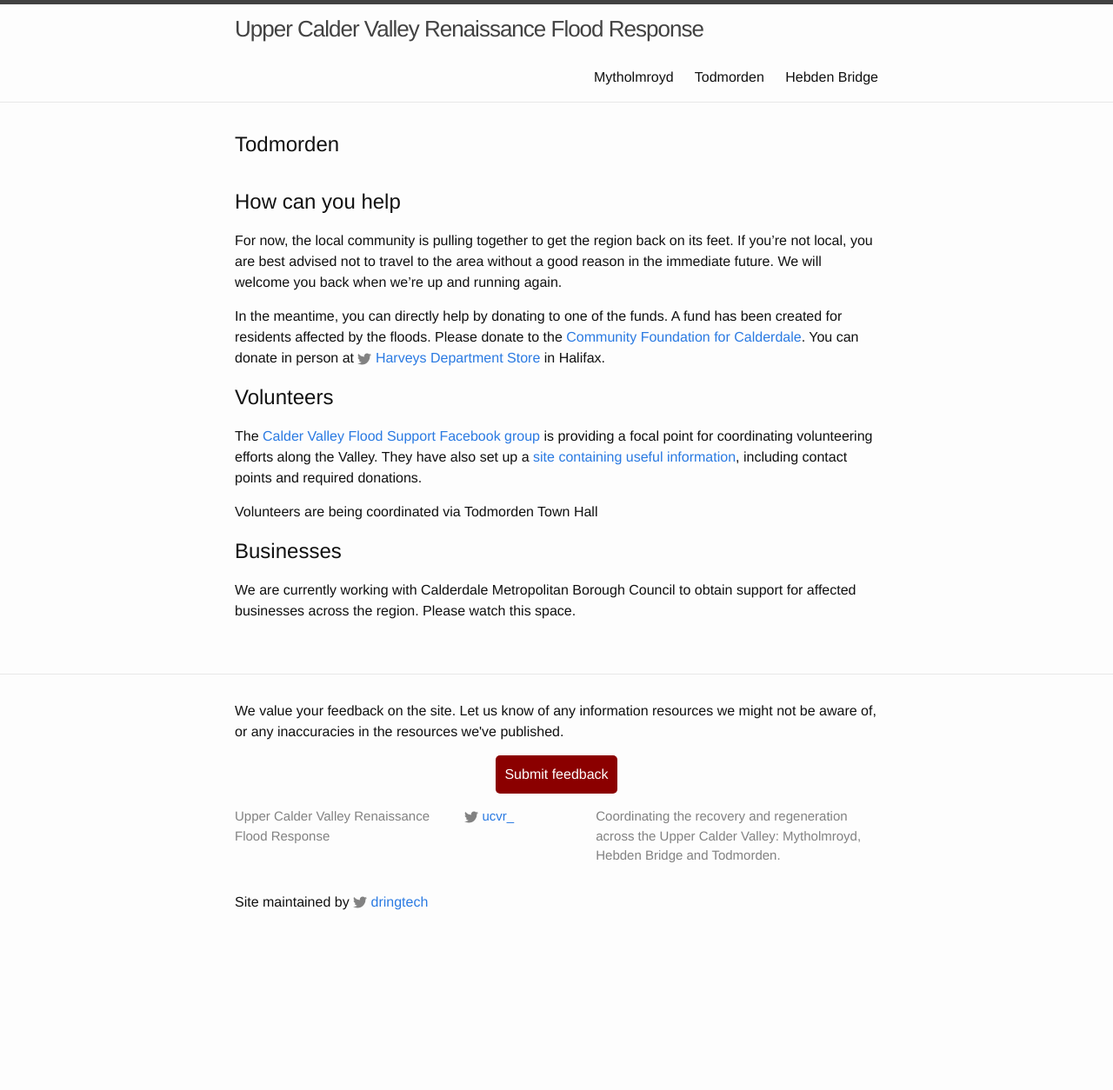
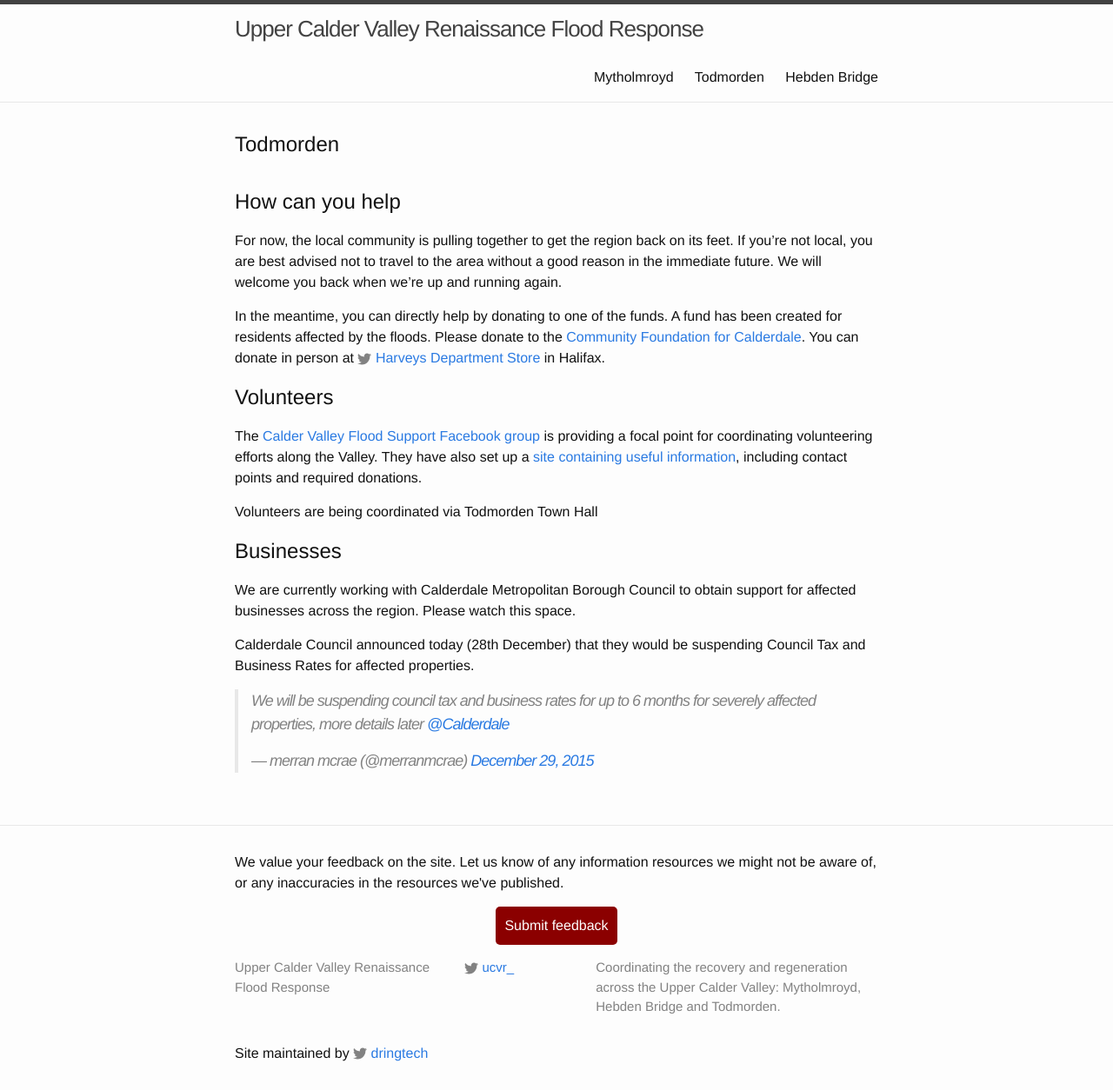
Before and after one commit to dringtech/ucvr-flood-info, a Jekyll site: the page built from todmorden/index.md, in a window 1280 px wide. Shown: the whole page at 87% size. Built offline with Jekyll 4.4.1, drawn with Linux system fonts in a browser that asks for light colours; comment, search, counter and statistics services are not loaded; before the commit the page ends 1080 px from its top, so only the background shows below that.

Commit message:
Adding announcement about council tax and rates

```diff
--- a/_includes/business/support.md
+++ b/_includes/business/support.md
@@ -1,3 +1,9 @@
 We are currently working with Calderdale Metropolitan Borough Council to
 obtain support for affected businesses across the region. Please watch this
 space.
+
+Calderdale Council announced today (28th December) that they would be
+suspending Council Tax and Business Rates for affected properties.
+
+<blockquote class="twitter-tweet" lang="en"><p lang="en" dir="ltr">We will be suspending council tax and business rates for up to 6 months for severely affected properties, more details later <a href="https://twitter.com/Calderdale">@Calderdale</a></p>&mdash; merran mcrae (@merranmcrae) <a href="https://twitter.com/merranmcrae/status/681816209709494272">December 29, 2015</a></blockquote>
+<script async src="//platform.twitter.com/widgets.js" charset="utf-8"></script>
```
